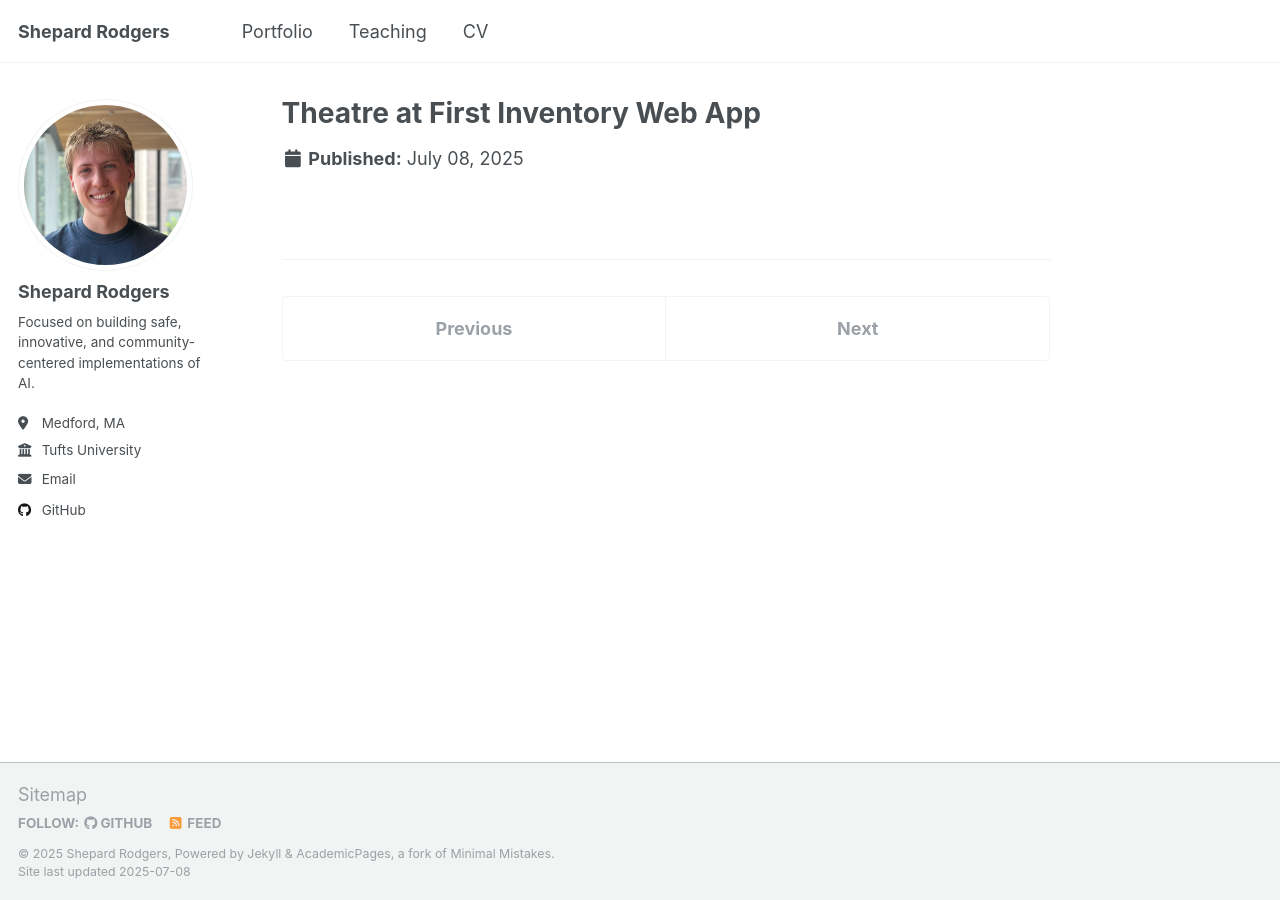
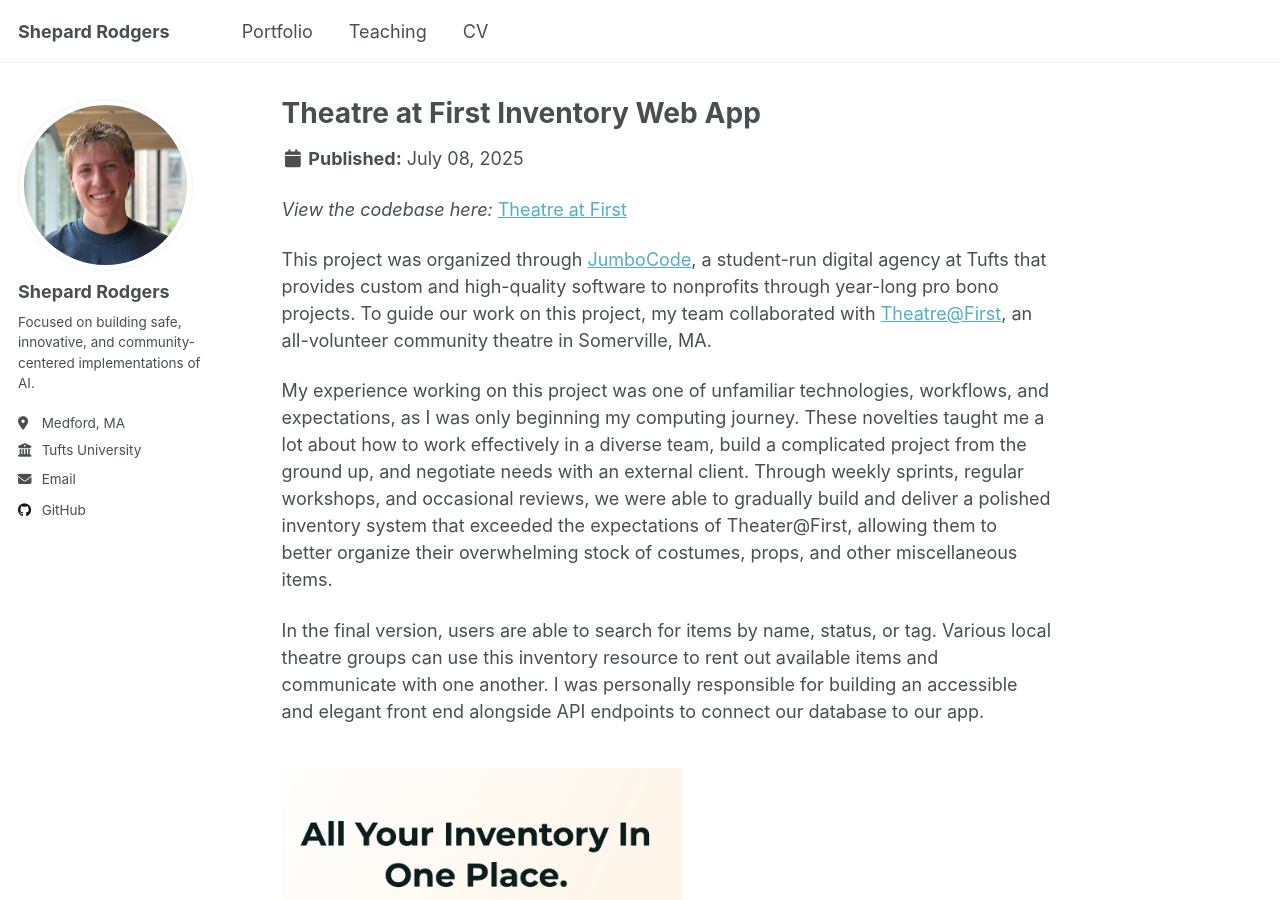
Before and after one commit to ShepardRodgers/ShepardRodgers.github.io, a Jekyll site: the page built from _portfolio/TheatreAtFirst.md, in a window 1280 px wide and 900 px high. Built offline with Jekyll 4.4.1, drawn with Linux system fonts in a browser that asks for light colours; a script that is not in the unit is left out.

Commit message:
Updated Theatre@First Portfolio item

```diff
--- a/_portfolio/TheatreAtFirst.md
+++ b/_portfolio/TheatreAtFirst.md
@@ -1,5 +1,15 @@
 ---
 title: "Theatre at First Inventory Web App"
-excerpt: "Description.<br/>"
+excerpt: "A full-stack inventory management system for a local non-profit theatre, developed alongside a 10-person agile development team.<br/><img src='/images/Theatre@First-LandingPage.png' style='max-width:400px; height:auto; margin-top:20px; margin-right:20px;'>"
 collection: portfolio
 ---
+
+*View the codebase here:* [Theatre at First](https://github.com/JumboCode/theatre-at-first)
+
+This project was organized through [JumboCode](https://jumbocode.org/), a student-run digital agency at Tufts that provides custom and high-quality software to nonprofits through year-long pro bono projects. To guide our work on this project, my team collaborated with [Theatre@First](https://www.theatreatfirst.org/), an all-volunteer community theatre in Somerville, MA.
+
+My experience working on this project was one of unfamiliar technologies, workflows, and expectations, as I was only beginning my computing journey. These novelties taught me a lot about how to work effectively in a diverse team, build a complicated project from the ground up, and negotiate needs with an external client. Through weekly sprints, regular workshops, and occasional reviews, we were able to gradually build and deliver a polished inventory system that exceeded the expectations of Theater@First, allowing them to better organize their overwhelming stock of costumes, props, and other miscellaneous items.
+
+In the final version, users are able to search for items by name, status, or tag. Various local theatre groups can use this inventory resource to rent out available items and communicate with one another. I was personally responsible for building an accessible and elegant front end alongside API endpoints to connect our database to our app.
+
+<img src='/images/Theatre@First-LandingPage.png' style='max-width:400px; height:auto; margin-top:20px; margin-right:20px;'>
```
Also changed, not shown: images/Theatre@First-LandingPage.png (added).
